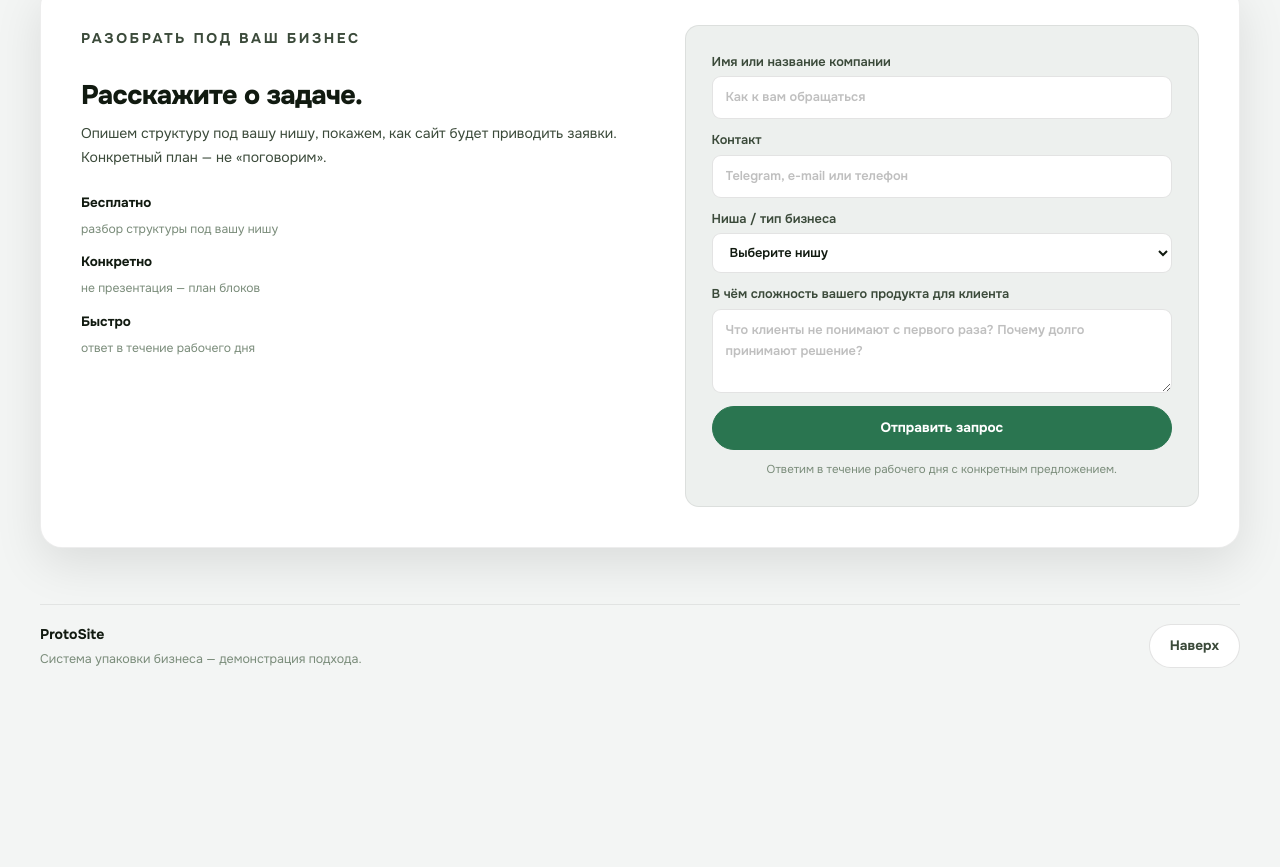
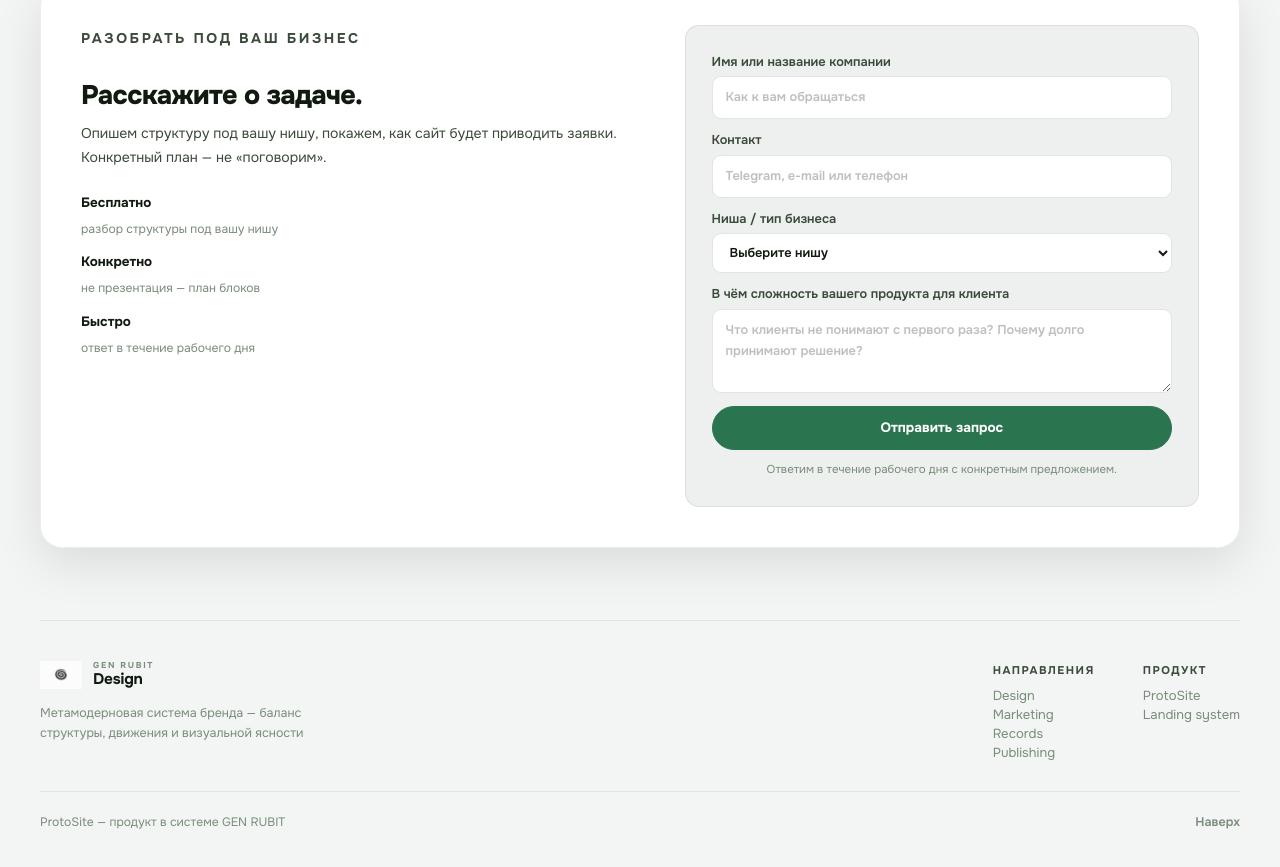
Before and after one commit to genfreemix/krayur-travel-demo, a website built with Vite: page index.html in a window 1280 px wide. Shown: the part 3997-4864 px from the top of the page. Before the commit the page ends 4746 px from the top, so only its background shows below. Built offline with nearby package versions, Linux system fonts and the light colour scheme.

Commit message:
footer: GEN RUBIT brand system — brand block, nav columns, bottom row

```diff
--- a/index.html
+++ b/index.html
@@ -421,11 +421,40 @@
       </main>
 
       <footer class="site-footer">
-        <div>
-          <strong>ProtoSite</strong>
-          <p>Система упаковки бизнеса — демонстрация подхода.</p>
+        <div class="footer-main">
+          <div class="footer-brand">
+            <a class="footer-brand-link" href="#top">
+              <img class="footer-brand-icon" src="/images/gen-rubit-icon.png" alt="GEN RUBIT" />
+              <div class="footer-brand-text">
+                <span class="footer-brand-label">GEN RUBIT</span>
+                <span class="footer-brand-dir">Design</span>
+              </div>
+            </a>
+            <p class="footer-brand-desc">Метамодерновая система бренда&nbsp;— баланс структуры, движения и визуальной ясности</p>
+          </div>
+          <div class="footer-nav">
+            <div class="footer-col">
+              <span class="footer-col-label">Направления</span>
+              <ul class="footer-col-list">
+                <li>Design</li>
+                <li>Marketing</li>
+                <li>Records</li>
+                <li>Publishing</li>
+              </ul>
+            </div>
+            <div class="footer-col">
+              <span class="footer-col-label">Продукт</span>
+              <ul class="footer-col-list">
+                <li>ProtoSite</li>
+                <li>Landing system</li>
+              </ul>
+            </div>
+          </div>
         </div>
-        <a class="button secondary" href="#top">Наверх</a>
+        <div class="footer-bottom">
+          <span class="footer-bottom-note">ProtoSite&nbsp;— продукт в системе GEN RUBIT</span>
+          <a class="footer-up" href="#top">Наверх</a>
+        </div>
       </footer>
 
       <a class="floating-cta" href="#lead-form">Разобрать под мой бизнес</a>
--- a/styles.css
+++ b/styles.css
@@ -613,16 +613,125 @@ h3 { font-weight: 700; line-height: 1.22; letter-spacing: -0.01em; }
 /* ─── FOOTER ──────────────────────────────────────────────── */
 
 .site-footer {
+  margin-top: 72px;
+  padding-top: 40px;
+  border-top: 1.5px solid var(--border);
+  padding-bottom: 32px;
+}
+
+.footer-main {
+  display: flex;
+  justify-content: space-between;
+  align-items: flex-start;
+  gap: 48px;
+  margin-bottom: 32px;
+}
+
+.footer-brand {
+  display: flex;
+  flex-direction: column;
+  gap: 14px;
+  max-width: 280px;
+}
+
+.footer-brand-link {
+  display: inline-flex;
+  align-items: center;
+  gap: 11px;
+  text-decoration: none;
+}
+
+.footer-brand-icon {
+  height: 28px;
+  width: auto;
+  display: block;
+  flex-shrink: 0;
+  opacity: 0.85;
+}
+
+.footer-brand-text {
+  display: flex;
+  flex-direction: column;
+  gap: 1px;
+  line-height: 1;
+}
+
+.footer-brand-label {
+  font-size: 8.5px;
+  font-weight: 700;
+  color: var(--muted);
+  letter-spacing: 0.20em;
+  text-transform: uppercase;
+}
+
+.footer-brand-dir {
+  font-size: 0.96rem;
+  font-weight: 700;
+  color: var(--text);
+  letter-spacing: -0.01em;
+}
+
+.footer-brand-desc {
+  font-size: 0.78rem;
+  color: var(--muted);
+  line-height: 1.62;
+  max-width: 36ch;
+}
+
+.footer-nav {
+  display: flex;
+  gap: 48px;
+}
+
+.footer-col {
+  display: flex;
+  flex-direction: column;
+  gap: 10px;
+}
+
+.footer-col-label {
+  font-size: 0.70rem;
+  font-weight: 700;
+  color: var(--text-mid);
+  text-transform: uppercase;
+  letter-spacing: 0.13em;
+}
+
+.footer-col-list {
+  list-style: none;
+  display: flex;
+  flex-direction: column;
+  gap: 6px;
+}
+
+.footer-col-list li {
+  font-size: 0.82rem;
+  color: var(--muted);
+  line-height: 1;
+  transition: color 0.15s;
+}
+.footer-col-list li:hover { color: var(--text); }
+
+.footer-bottom {
   display: flex;
   justify-content: space-between;
   align-items: center;
-  gap: 24px;
-  margin-top: 56px;
-  padding: 18px 0 0;
-  border-top: 1.5px solid var(--border);
+  padding-top: 20px;
+  border-top: 1px solid var(--border);
 }
-.site-footer strong { display: block; margin-bottom: 3px; font-size: 0.88rem; }
-.site-footer p { color: var(--muted); font-size: 0.78rem; }
+
+.footer-bottom-note {
+  font-size: 0.76rem;
+  color: var(--muted);
+}
+
+.footer-up {
+  font-size: 0.78rem;
+  font-weight: 600;
+  color: var(--muted);
+  transition: color 0.15s;
+}
+.footer-up:hover { color: var(--text); }
 
 /* ─── FLOATING CTA ────────────────────────────────────────── */
 
@@ -708,6 +817,7 @@ h3 { font-weight: 700; line-height: 1.22; letter-spacing: -0.01em; }
   .lead-layout { grid-template-columns: 1fr; padding: 18px; }
   .lead-form { padding: 16px; }
 
-  .site-footer { flex-direction: column; align-items: flex-start; }
+  .footer-main { flex-direction: column; gap: 28px; }
+  .footer-nav { gap: 32px; }
   .floating-cta { left: 10px; right: 10px; bottom: 10px; border-radius: 14px; justify-content: center; }
 }
```
Also changed, not shown: 1 other file.
